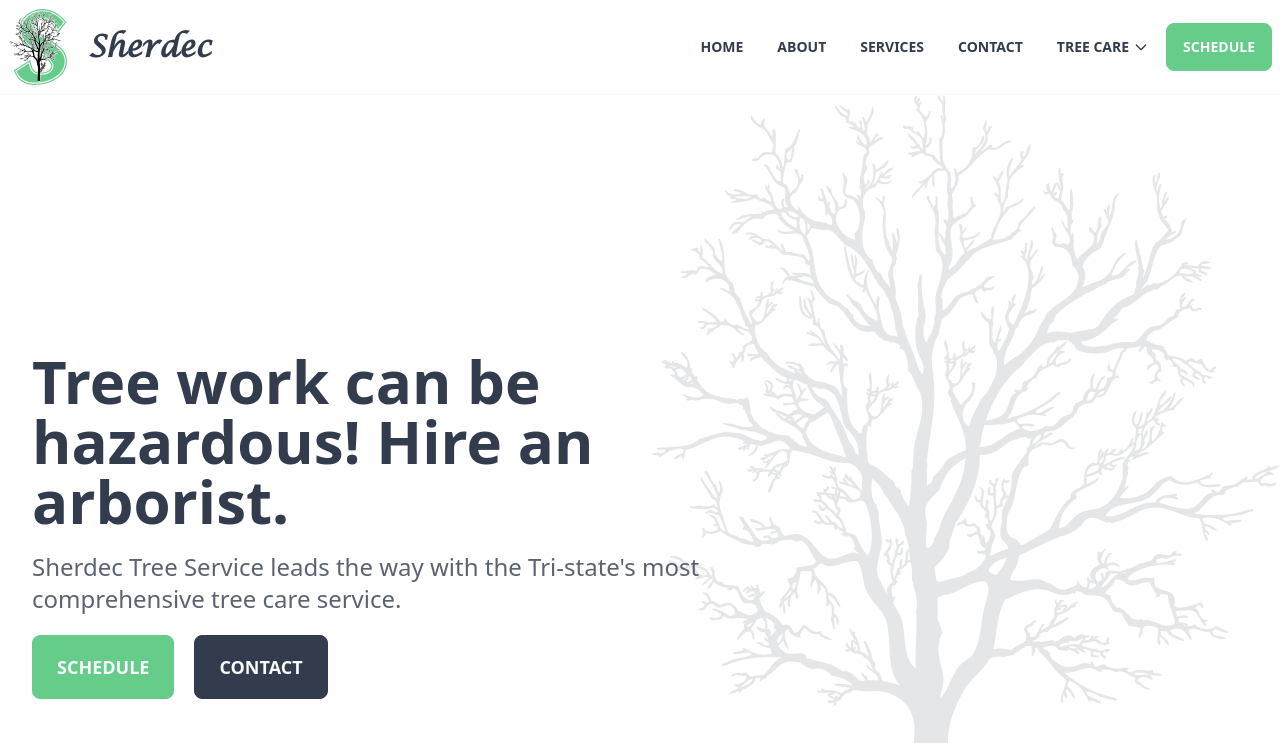
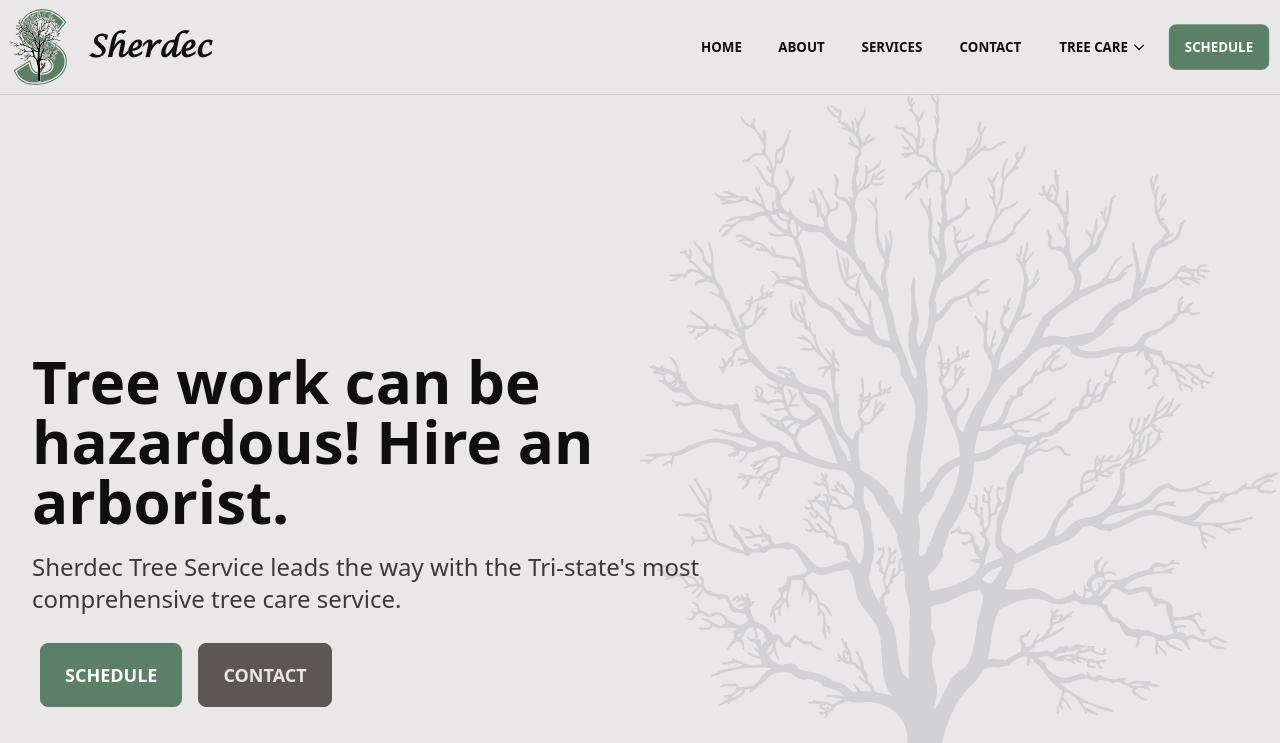
Before and after one commit to raymondkneipp/Sherdec, a Next.js app: page / in a window 1280 px wide. Shown: the top 743 px of the page. Built offline with nearby package versions, Linux system fonts and the light colour scheme.

Commit message:
Changed button wrapping in hero and theme

```diff
--- a/components/Hero.jsx
+++ b/components/Hero.jsx
@@ -20,12 +20,12 @@ const Hero = () => {
           Sherdec Tree Service leads the way with the Tri-state&apos;s most
           comprehensive tree care service.
         </p>
-        <div className="space-x-0 space-y-2 flex flex-col sm:space-y-0 sm:space-x-5 sm:flex-row items-start">
+        <div className="flex flex-wrap">
           <Link href="/schedule">
-            <a className="btn btn-lg btn-primary">Schedule</a>
+            <a className="btn btn-lg btn-primary m-2">Schedule</a>
           </Link>
           <Link href="/contact">
-            <a className="btn btn-lg">Contact</a>
+            <a className="btn btn-lg m-2">Contact</a>
           </Link>
         </div>
       </div>
--- a/pages/_document.js
+++ b/pages/_document.js
@@ -8,7 +8,7 @@ class MyDocument extends Document {
 
   render() {
     return (
-      <Html data-theme="emerald">
+      <Html data-theme="garden">
         <Head>
           <link rel="icon" type="image/svg+xml" href="/images/favicon.svg" />
           <link rel="icon" type="image/png" href="/images/favicon.png" />
```
